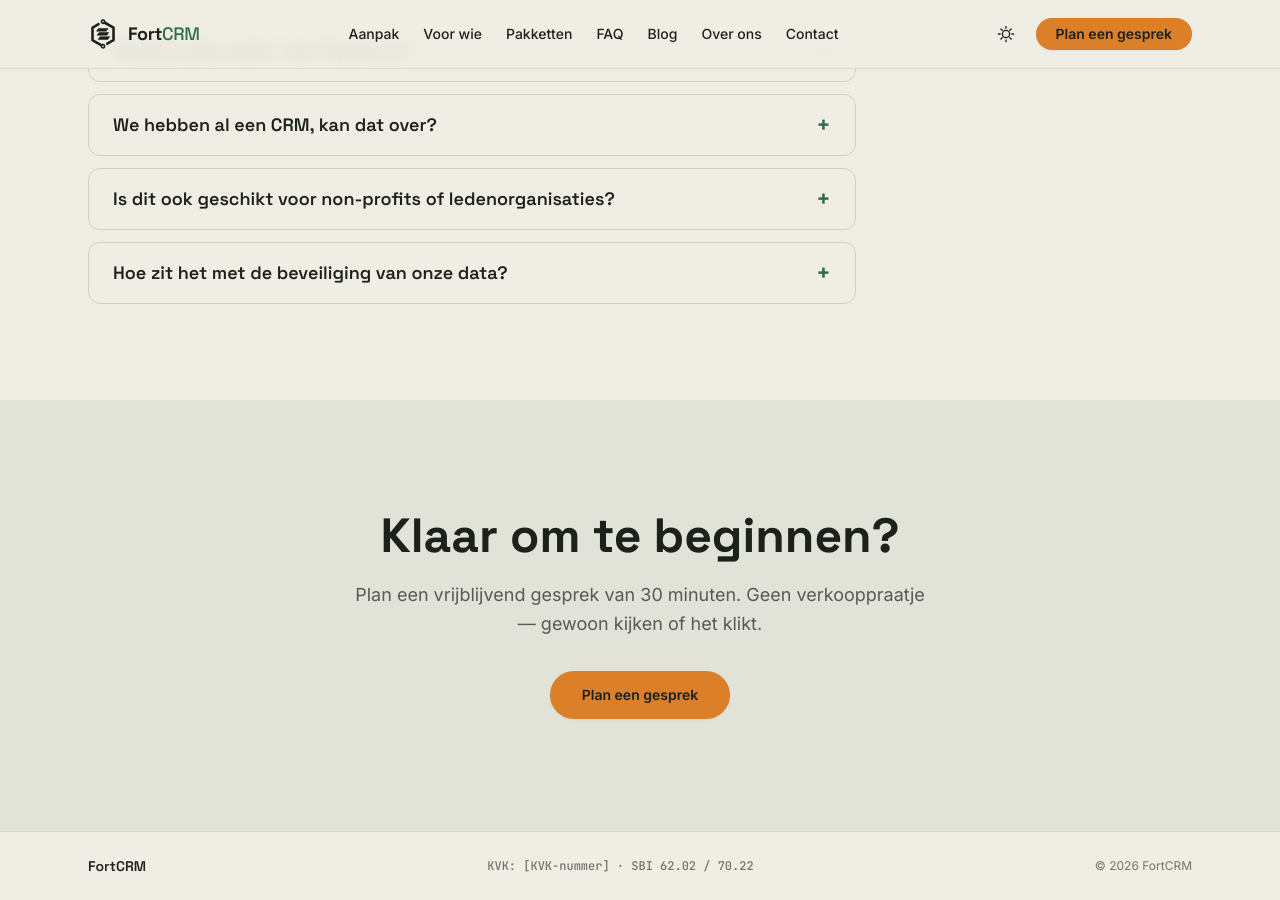
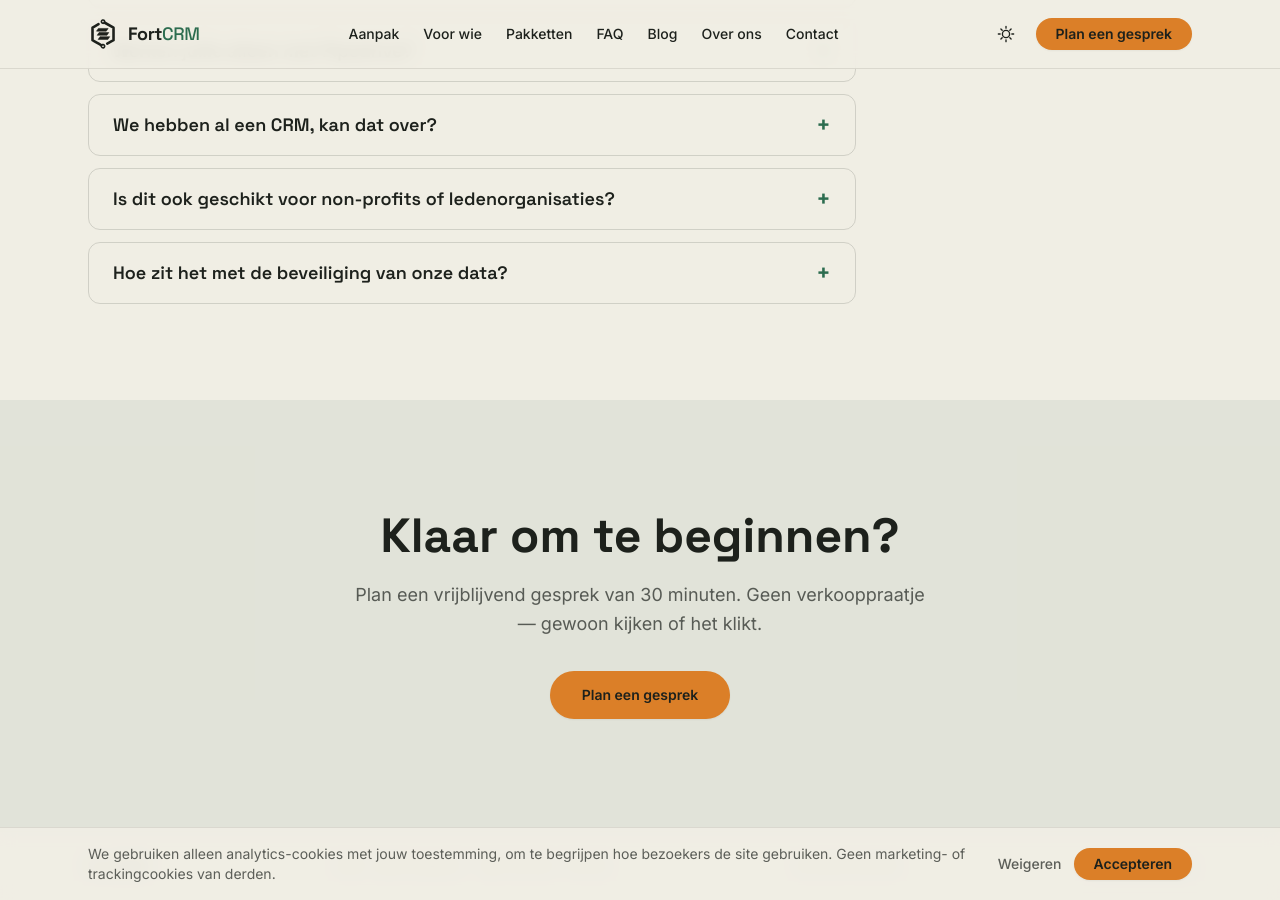
Before and after one commit to jooozt/fortcrm-website, a Jekyll site: the page built from index.html, in a window 1280 px wide and 900 px high, scrolled down 4381 px. Built offline with Jekyll 4.4.1, drawn with Linux system fonts in a browser that asks for light colours; nearby versions of some CDN libraries; part of the change alters nothing that is shown.

Commit message:
Google Analytics scaffolding met consent-gated cookiebanner
Voegt GA4 (Consent Mode v2) toe, standaard op analytics_storage: denied totdat een bezoeker via de cookiebanner toestemming geeft. Measurement ID moet nog in _config.yml worden ingevuld; zonder ID heeft dit geen effect.

Co-Authored-By: Claude Sonnet 5 <noreply@anthropic.com>

```diff
--- a/_config.yml
+++ b/_config.yml
@@ -4,6 +4,9 @@ url: "https://fortcrm.nl"
 permalink: /blog/:title/
 timezone: Europe/Amsterdam
 
+# Vul in zodra de GA4-property is aangemaakt (Beheer > Gegevensstromen > je stream)
+google_analytics_id: ""
+
 # Files/folders Jekyll should leave completely alone
 exclude:
   - README.md
--- a/_includes/footer.html
+++ b/_includes/footer.html
@@ -5,8 +5,22 @@
     <!-- TODO: vervang [KVK-nummer] zodra bekend -->
     <span class="font-mono">KVK: [KVK-nummer] · SBI 62.02 / 70.22</span>
     <span>© 2026 FortCRM</span>
+    <button id="cookie-settings-link" class="underline hover:text-inkt transition-colors">Cookievoorkeuren</button>
   </div>
 </footer>
+
+<!-- ============ COOKIEBANNER ============ -->
+<div id="cookie-banner" class="fixed inset-x-0 bottom-0 z-50 hidden bg-krijt/95 backdrop-blur border-t border-inkt/10">
+  <div class="max-w-6xl mx-auto px-6 py-4 flex flex-col sm:flex-row items-center gap-4 text-sm">
+    <p class="text-inkt/70 flex-1">
+      We gebruiken alleen analytics-cookies met jouw toestemming, om te begrijpen hoe bezoekers de site gebruiken. Geen marketing- of trackingcookies van derden.
+    </p>
+    <div class="flex items-center gap-3 flex-shrink-0">
+      <button id="cookie-decline" class="text-sm font-medium text-inkt/70 hover:text-inkt transition-colors">Weigeren</button>
+      <button id="cookie-accept" class="btn btn-sm border-none bg-vermiljoen hover:bg-vermiljoen/90 text-inkt font-semibold normal-case rounded-full px-5">Accepteren</button>
+    </div>
+  </div>
+</div>
 
 <!-- Mobile menu toggle -->
 <script>
@@ -42,3 +56,29 @@
     });
   });
 </script>
+
+<!-- Cookiebanner (analytics-toestemming) -->
+<script>
+  (function () {
+    var banner = document.getElementById('cookie-banner');
+    var acceptBtn = document.getElementById('cookie-accept');
+    var declineBtn = document.getElementById('cookie-decline');
+    var settingsLink = document.getElementById('cookie-settings-link');
+
+    function setConsent(granted) {
+      localStorage.setItem('fortcrm-consent', granted ? 'granted' : 'denied');
+      if (typeof gtag === 'function') {
+        gtag('consent', 'update', { analytics_storage: granted ? 'granted' : 'denied' });
+      }
+      banner.classList.add('hidden');
+    }
+
+    if (!localStorage.getItem('fortcrm-consent')) {
+      banner.classList.remove('hidden');
+    }
+
+    acceptBtn.addEventListener('click', function () { setConsent(true); });
+    declineBtn.addEventListener('click', function () { setConsent(false); });
+    settingsLink.addEventListener('click', function () { banner.classList.remove('hidden'); });
+  })();
+</script>
--- a/_includes/head.html
+++ b/_includes/head.html
@@ -3,6 +3,26 @@
 <title>{{ page.title | default: site.title }}{% unless page.title == site.title %} — FortCRM{% endunless %}</title>
 <meta name="description" content="{{ page.description | default: site.description }}">
 <link rel="icon" type="image/svg+xml" href="/assets/images/favicon.svg">
+
+{% if site.google_analytics_id %}
+<!-- Google Analytics (Consent Mode v2 — geen data tot bezoeker via de cookiebanner toestemming geeft) -->
+<script>
+  window.dataLayer = window.dataLayer || [];
+  function gtag(){ dataLayer.push(arguments); }
+  gtag('consent', 'default', {
+    'ad_storage': 'denied',
+    'ad_user_data': 'denied',
+    'ad_personalization': 'denied',
+    'analytics_storage': 'denied'
+  });
+  if (localStorage.getItem('fortcrm-consent') === 'granted') {
+    gtag('consent', 'update', { 'analytics_storage': 'granted' });
+  }
+  gtag('js', new Date());
+  gtag('config', '{{ site.google_analytics_id }}');
+</script>
+<script async src="https://www.googletagmanager.com/gtag/js?id={{ site.google_analytics_id }}"></script>
+{% endif %}
 
 <!-- Set the theme before first paint, so there's no flash of the wrong colors -->
 <script>
```
